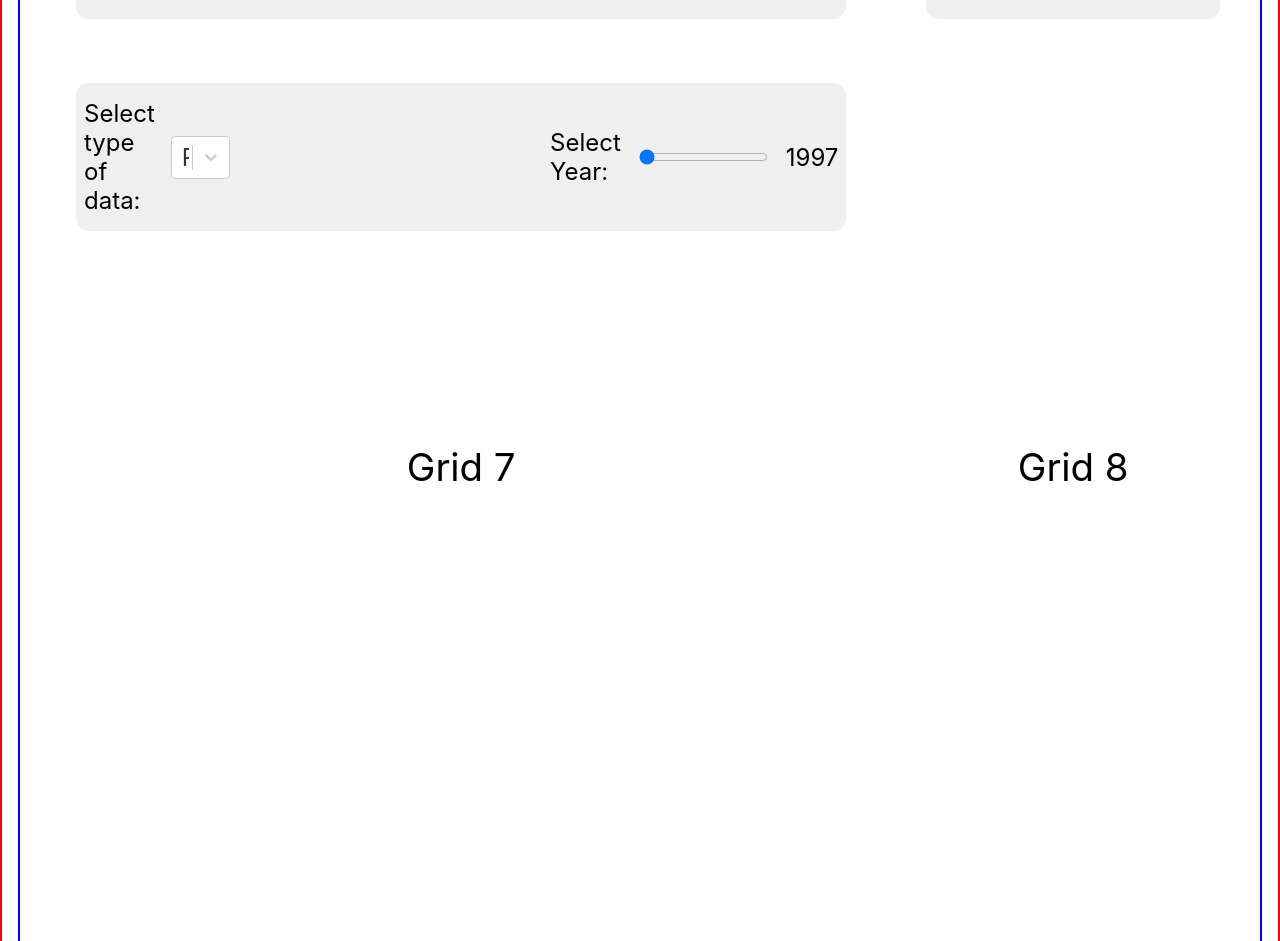
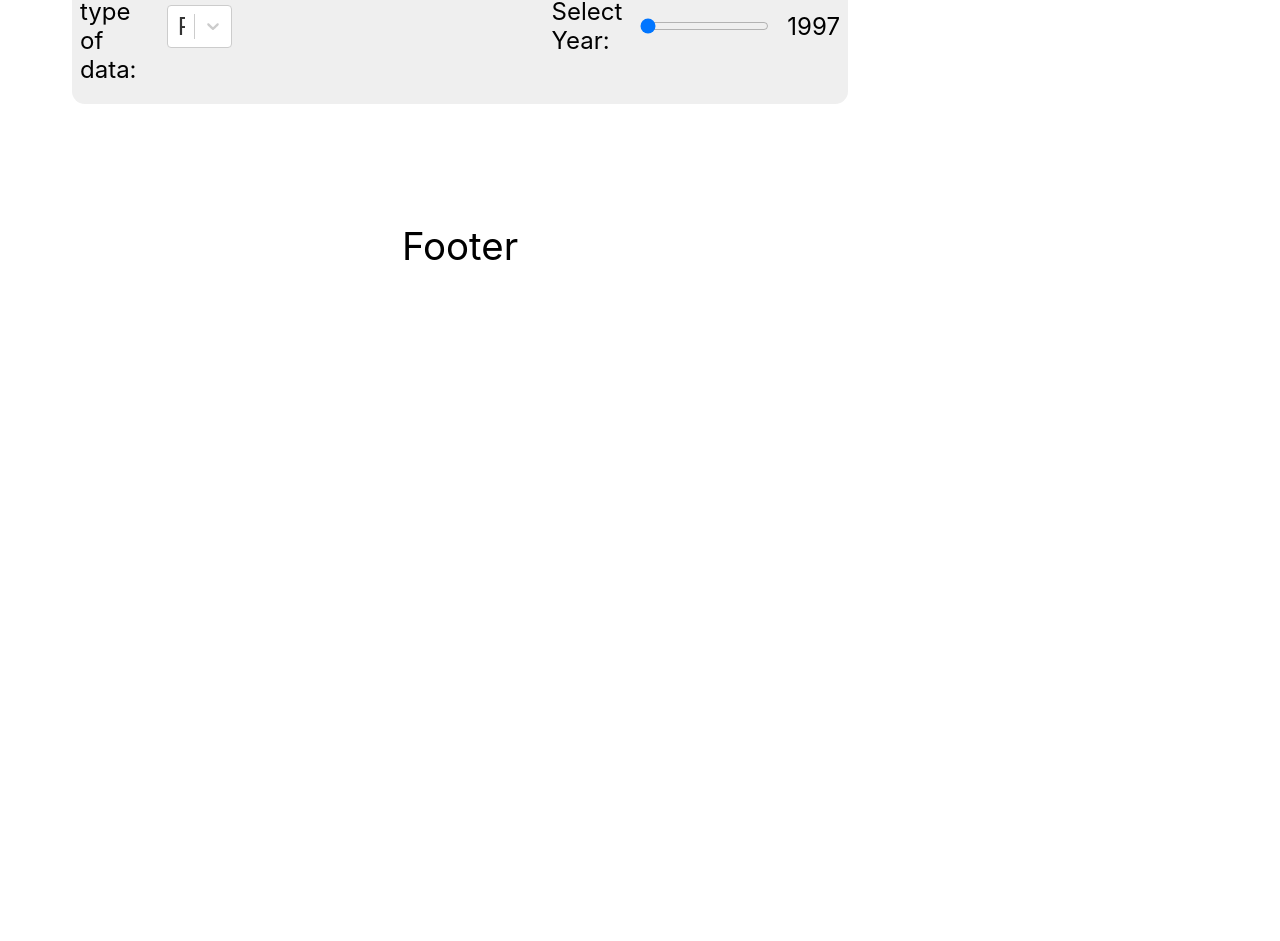
Before and after one commit to DeveshKrishan/Poverty-Map, a React (Create React App) app in the folder my-app/: page / in a window 1280 px wide. Shown: the part 1993-2934 px from the top of the page. After the commit the page ends 2380 px from the top, so only its background shows below. Built offline with nearby package versions, Linux system fonts and the light colour scheme.

Commit message:
new changes

```diff
--- a/my-app/src/App.css
+++ b/my-app/src/App.css
@@ -8,17 +8,17 @@
 }
 .main{
   /* temp border */
-    border: 2px solid red;
+    /* border: 2px solid red;   */
     padding: 1rem;
 }
 .grid-container {
     display: grid;
     grid-template-columns: 70% 30%;
-    grid-template-rows: 2fr 4fr 4fr 1fr 2fr 2fr;
+    grid-template-rows: 1fr 4fr 4fr 1fr 1fr;
     /*  5fr 5fr 7fr 7fr 3fr 3fr*/
     grid-gap: 1rem;
     /* temp border */
-    border: 2px solid blue;
+    /* border: 2px solid blue; */
     padding: 1.5rem;
   }
 
--- a/my-app/src/Main.js
+++ b/my-app/src/Main.js
@@ -90,8 +90,7 @@ export default function Main() {
         <div class="grid-item"></div>
 
         {/* Footer Locations */}
-        <div class="grid-item">Grid 7</div>
-        <div class="grid-item">Grid 8</div>
+        <div class="grid-item">Footer</div>
       </div>
 
 
```
